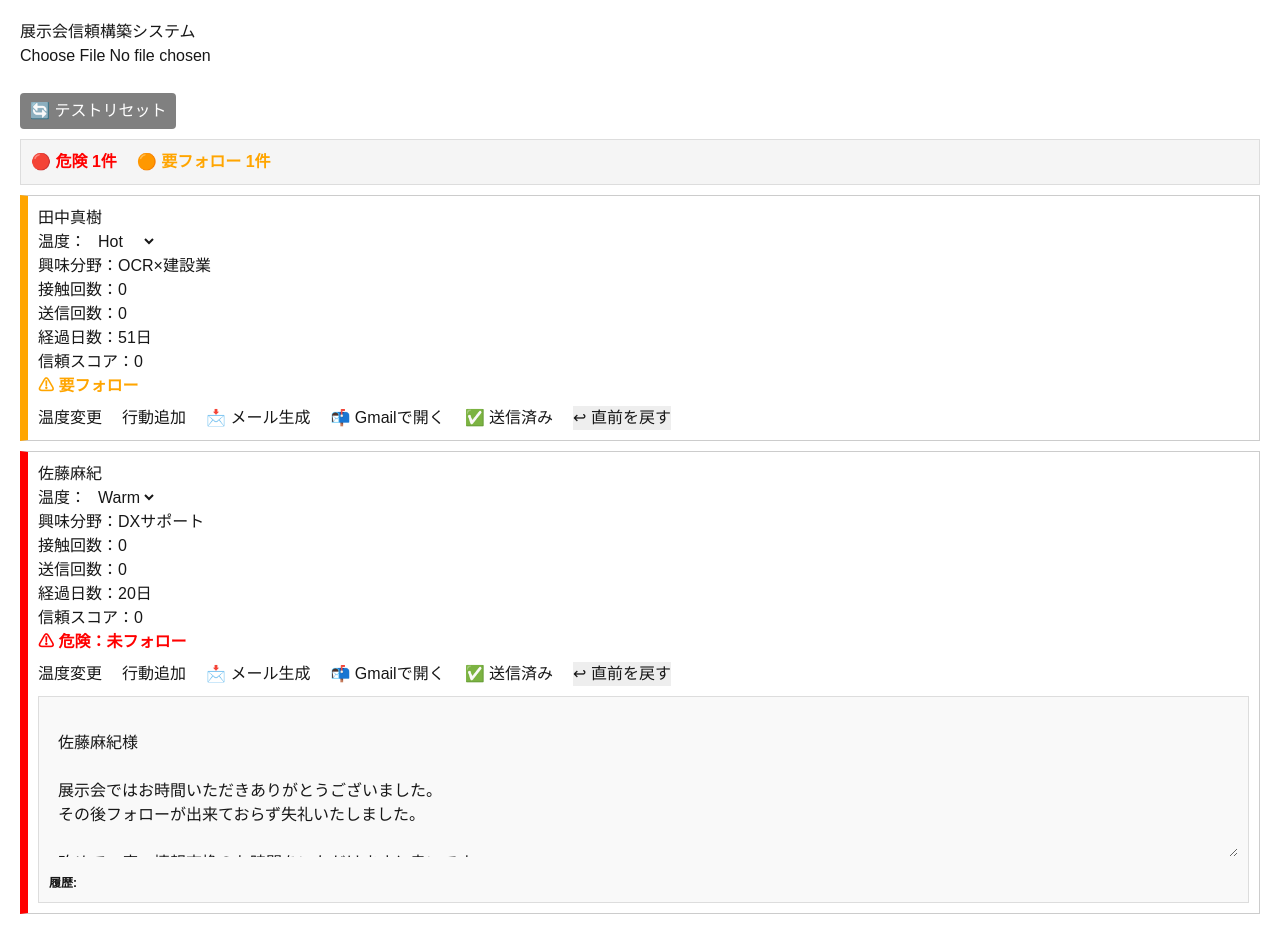
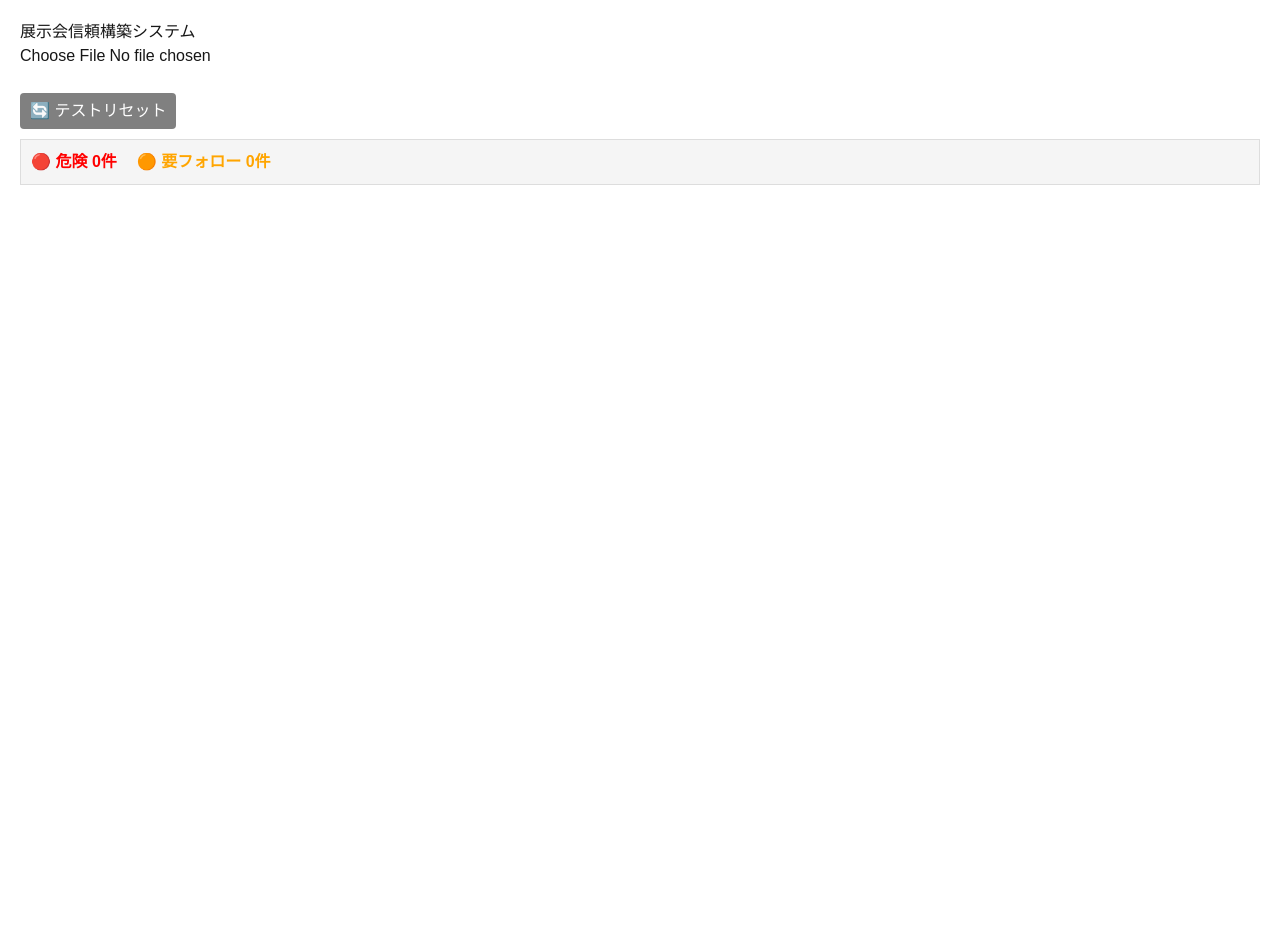
Before and after one commit to masahiko-dev/expo-trust-system, a Next.js app: page / in a window 1280 px wide. After the commit the page ends 800 px from the top, so only its background shows below. Built offline with nearby package versions, Linux system fonts and the light colour scheme.

Commit message:
Fix CSV parsing and temperature mapping

```diff
--- a/app/page.tsx
+++ b/app/page.tsx
@@ -4,50 +4,47 @@ import { useState, useEffect } from "react";
 
 type Card = {
   id: number;
+  company: string;
+  department: string;
   name: string;
-  temp: string;
+  temperature: "Hot" | "Warm" | "Cold";
   interest: string;
   email: string;
   count: number;
   sendCount: number;
   expoDate: string;
-  lastContact: string;
+  lastContactedAt: string;
 };
 
 type Interaction = {
   id: number;
   contactId: number;
-  type: "mail" | "action" | "temp";
-  value?: string; // temp のとき "Hot"/"Warm"/"Cold" を入れる
+  type: "mail" | "action" | "temperature";
+  value?: string; // temperature のとき "Hot"/"Warm"/"Cold" を入れる
   date: string;
 };
 
+type ImportedCard = Partial<Card> & { email: string };
+
 export default function Home() {
 
-  const [cards, setCards] = useState([
-    {
-      id: 1,
-      name: "田中真樹",
-      temp: "Hot",
-      interest: "OCR×建設業",
-      email: "tanaka@example.com",
-      count: 1,
-      sendCount: 0,
-      expoDate: "2026-01-01",     // 展示会日（固定）
-      lastContact: "2026-01-10"   // 最終接触日（最初は展示会日）
-    },
-    {
-      id: 2,
-      name: "佐藤麻紀",
-      temp: "Warm",
-      interest: "DXサポート",
-      email: "sato@example.com",
-      count: 0,
-      sendCount: 0,
-      expoDate: "2026-02-10",
-      lastContact: "2026-02-10"
-    }
-  ]);
+  const [cards, setCards] = useState<Card[]>([]);
+
+  // const [cards, setCards] = useState<Card[]>([
+  //   {
+  //     id: 1,
+  //     company: "株式会社OCR建設",
+  //     department: "営業部",
+  //     name: "田中真樹",
+  //     temperature: "Hot",
+  //     interest: "OCR×建設業",
+  //     email: "tanaka@example.com",
+  //     count: 1,
+  //     sendCount: 0,
+  //     expoDate: "2026-01-01",
+  //     lastContactedAt: "2026-01-10",
+  //   },
+  // ]);
 
   const [importResult, setImportResult] = useState<{
     added: number;
@@ -114,42 +111,70 @@ export default function Home() {
 
       const header = lines[0].split(",");
 
-      const newCards = lines.slice(1).map((line, index) => {
+    const newCards: ImportedCard[] = lines.slice(1).map((line, index) => {
       const values = line.split(",");
-
       const today = new Date().toISOString().split("T")[0];
 
+      const temp = values[3];
+
+      const safeTemp: Card["temperature"] =
+        temp === "Hot" || temp === "Warm" || temp === "Cold"
+          ? temp
+          : "Cold";
+
       return {
-          id: Date.now() + index,
-          name: values[0],
-          temp: values[1] || "Cold",
-          interest: values[2] || "",
-          email: values[3] || "",
-          expoDate: values[4] || today,
+        id: Date.now() + index + Math.floor(Math.random() * 100000),
 
-          // 👇 追加
+        company: values[0] || "",
+        department: values[1] || "",
+        name: values[2] || "",
+        temperature: safeTemp,
+        interest: values[4] || "",
+        email: values[5] || "",
+        expoDate: values[6] || today,
+
         count: 0,
         sendCount: 0,
-          lastContact: values[4] || today
+        lastContactedAt: values[6] || today,
       };
     });
 
       setCards(prev => {
-        const map = new Map(prev.map(card => [card.email, card]));
+        const map = new Map<string, Card>(
+          prev.map(card => [card.email, card])
+        );
 
         let added = 0;
         let updated = 0;
 
-        newCards.forEach(card => {
+      newCards.forEach((card) => {
         const existing = map.get(card.email);
+
+        const normalized: Card = {
+          id: existing?.id ?? Date.now(),
+          company: card.company ?? existing?.company ?? "",
+          department: card.department ?? existing?.department ?? "",
+          name: card.name ?? existing?.name ?? "",
+          temperature: (card.temperature ?? existing?.temperature ?? "Cold") as Card["temperature"],
+          interest: card.interest ?? existing?.interest ?? "",
+          email: card.email,
+          count: card.count ?? existing?.count ?? 0,
+          sendCount: card.sendCount ?? existing?.sendCount ?? 0,
+          expoDate: card.expoDate ?? existing?.expoDate ?? "",
+          lastContactedAt:
+            card.lastContactedAt ??
+            existing?.lastContactedAt ??
+            card.expoDate ??
+            ""
+        };
 
         if (existing) {
           updated++;
-            map.set(card.email, { ...existing, ...card });
         } else {
           added++;
-            map.set(card.email, card);
         }
+
+        map.set(card.email, normalized);
       });
 
         setImportResult({ added, updated });
@@ -199,16 +224,16 @@ export default function Home() {
               ...card,
               count: card.count + 1,
               sendCount: card.sendCount + 1,
-              lastContact: today,
+              lastContactedAt: today,
             }
           : card
       )
     );
   };
 
-  const getColor = (temp: string) => {
-    if (temp === "Hot") return "red";
-    if (temp === "Warm") return "orange";
+  const getColor = (temperature: string) => {
+    if (temperature === "Hot") return "red";
+    if (temperature === "Warm") return "orange";
     return "blue";
   };
 
@@ -217,24 +242,25 @@ export default function Home() {
     if (!current) return;
 
     const next =
-      current.temp === "Hot" ? "Warm" :
-      current.temp === "Warm" ? "Cold" :
+      current.temperature === "Hot" ? "Warm" :
+      current.temperature === "Warm" ? "Cold" :
       "Hot";
 
     changeTemp(contactId, next);
   };
 
-  const changeTemp = (contactId: number, newTemp: string) => {
+  // const changeTemp = (contactId: number, newTemp: string)
+  const changeTemp = (contactId: number, newTemp: Card["temperature"]) => {
     // ① いまの温度を cards から拾う（card はここでは使えないので cards.find）
     const current = cards.find(c => c.id === contactId);
     if (!current) return;
 
     // ② 同じ温度なら何もしない（ログも積まない）
-    if (current.temp === newTemp) return;
+    if (current.temperature === newTemp) return;
 
     // ③ cards を更新
     setCards(prev =>
-      prev.map(c => (c.id === contactId ? { ...c, temp: newTemp } : c))
+      prev.map(c => (c.id === contactId ? { ...c, temperature: newTemp } : c))
     );
 
     // ④ 履歴に1回だけ保存
@@ -243,27 +269,27 @@ export default function Home() {
       {
         id: Date.now(),
         contactId,
-        type: "temp",
+        type: "temperature",
         value: newTemp,
         date: new Date().toISOString(),
       },
     ]);
   };
 
-  const getDaysPassed = (lastContact: string) => {
+  const getDaysPassed = (lastContactedAt: string) => {
     const today = new Date();
-    const contact = new Date(lastContact);
+    const contact = new Date(lastContactedAt);
     const diff = today.getTime() - contact.getTime();
     return Math.floor(diff / (1000 * 60 * 60 * 24));
   };
 
-  const getScore = (temp: string, count: number, lastContact: string) => {
+  const getScore = (temperature: string, count: number, lastContactedAt: string) => {
     const tempScore =
-      temp === "Hot" ? 3 :
-      temp === "Warm" ? 2 : 1;
+      temperature === "Hot" ? 3 :
+      temperature === "Warm" ? 2 : 1;
 
     const baseScore = tempScore * count;
-    const days = getDaysPassed(lastContact);
+    const days = getDaysPassed(lastContactedAt);
 
     let decay = 0;
     if (days > 14) decay = 5;
@@ -273,9 +299,9 @@ export default function Home() {
     return Math.max(baseScore - decay, 0);
   };
 
-  const getRiskLevel = (temp: string, count: number, lastContact: string) => {
-    const days = getDaysPassed(lastContact);
-    const score = getScore(temp, count, lastContact);
+  const getRiskLevel = (temperature: string, count: number, lastContactedAt: string) => {
+    const days = getDaysPassed(lastContactedAt);
+    const score = getScore(temperature, count, lastContactedAt);
 
     if (days > 14 && count === 0) return "danger";
     if (days > 14 && score < 5) return "warning";
@@ -323,20 +349,20 @@ export default function Home() {
   const getSuggestedTemp = (card: Card) => {
     const last = getLastContact(card);
     const score = getScore(
-      card.temp,
+      card.temperature,
       getActionCount(card.id),
       last
     );
 
     // スコア高いのにCold/Warmなら上げ提案
-    if (score >= 8 && card.temp !== "Hot") return "Hot";
-    if (score >= 4 && card.temp === "Cold") return "Warm";
+    if (score >= 8 && card.temperature !== "Hot") return "Hot";
+    if (score >= 4 && card.temperature === "Cold") return "Warm";
 
     return null;
   };
 
   const generateMail = (card: any) => {
-    const risk = getRiskLevel(card.temp, card.count, card.lastContact);
+    const risk = getRiskLevel(card.temperature, card.count, card.lastContactedAt);
 
   if (risk === "danger") {
     return `
@@ -369,16 +395,16 @@ export default function Home() {
   const sortedCards = [...cards].sort((a, b) => {
 
     const lastA =
-      getLastContactFromHistory(a.id) ?? a.lastContact;
+      getLastContactFromHistory(a.id) ?? a.lastContactedAt;
 
     const lastB =
-      getLastContactFromHistory(b.id) ?? b.lastContact;
+      getLastContactFromHistory(b.id) ?? b.lastContactedAt;
 
     const countA = getCountFromHistory(a.id);
     const countB = getCountFromHistory(b.id);
 
     const riskPriority = (card: Card, last: string, count: number) => {
-      const risk = getRiskLevel(card.temp, count, last);
+      const risk = getRiskLevel(card.temperature, count, last);
       if (risk === "danger") return 3;
       if (risk === "warning") return 2;
       return 1;
@@ -390,8 +416,8 @@ export default function Home() {
 
     if (riskDiff !== 0) return riskDiff;
 
-    const scoreA = getScore(a.temp, countA, lastA);
-    const scoreB = getScore(b.temp, countB, lastB);
+    const scoreA = getScore(a.temperature, countA, lastA);
+    const scoreB = getScore(b.temperature, countB, lastB);
 
     return scoreB - scoreA;
   });
@@ -400,17 +426,17 @@ export default function Home() {
 
 
     const dangerCount = sortedCards.filter(card =>
-      getRiskLevel(card.temp, card.count, card.lastContact) === "danger"
+      getRiskLevel(card.temperature, card.count, card.lastContactedAt) === "danger"
     ).length;
 
     const warningCount = sortedCards.filter(card =>
-      getRiskLevel(card.temp, card.count, card.lastContact) === "warning"
+      getRiskLevel(card.temperature, card.count, card.lastContactedAt) === "warning"
     ).length;
 
 
   useEffect(() => {
     const dangerCard = sortedCards.find(card =>
-      getRiskLevel(card.temp, card.count, card.lastContact) === "danger"
+      getRiskLevel(card.temperature, card.count, card.lastContactedAt) === "danger"
     );
 
     if (dangerCard) {
@@ -484,13 +510,14 @@ export default function Home() {
           const suggested = getSuggestedTemp(card);
 
           const last =
-            getLastContactFromHistory(card.id) ?? card.lastContact;
+            getLastContactFromHistory(card.id) ?? card.lastContactedAt;
 
-          const risk = getRiskLevel(card.temp, card.count, card.lastContact);
+          const risk = getRiskLevel(card.temperature, card.count, card.lastContactedAt);
 
           return (
 
-            <div key={card.id}
+            // <div key={card.id}
+            <div key={card.email}
             style={{
               border: "1px solid #ccc",
               padding: "10px",
@@ -500,7 +527,7 @@ export default function Home() {
                 ? "red"
                 : risk === "warning"
                 ? "orange"
-                : getColor(card.temp)
+                : getColor(card.temperature)
               }`
           }}>
 
@@ -508,8 +535,9 @@ export default function Home() {
             <p>
               温度：
               <select
-                value={card.temp}
-                onChange={(e) => changeTemp(card.id, e.target.value)}
+                value={card.temperature}
+                // onChange={(e) => changeTemp(card.id, e.target.value)}
+                onChange={(e) => changeTemp(card.id, e.target.value as Card["temperature"])}
                 style={{ marginLeft: 8 }}
               >
                 <option value="Hot">Hot</option>
@@ -550,7 +578,7 @@ export default function Home() {
                   setCards(prev =>
                     prev.map(c =>
                       c.id === card.id
-                        ? { ...c, temp: suggested }
+                        ? { ...c, temperature: suggested }
                         : c
                     )
                   )
@@ -565,7 +593,7 @@ export default function Home() {
           <p>接触回数：{getCountFromHistory(card.id)}</p>
           <p>送信回数：{getSendCount(card.id)}</p>
           <p>経過日数：{getDaysPassed(last)}日</p>
-          <p>信頼スコア：{getScore(card.temp, getActionCount(card.id), last)}</p>
+          <p>信頼スコア：{getScore(card.temperature, getActionCount(card.id), last)}</p>
             {risk === "danger" && (
               <p style={{ color: "red", fontWeight: "bold" }}>
                 ⚠ 危険：未フォロー</p>
@@ -648,7 +676,7 @@ export default function Home() {
                     .map(i => (
                       <div key={i.id} style={{ display: "flex", gap: "8px" }}>
                         <span>
-                          {i.type === "temp"
+                          {i.type === "temperature"
                             ? `温度変更 → ${i.value}`
                             : i.type
                           }
```
Also changed, not shown: 1 other file (tests, documents, lock files or other folders). Lines whose indentation alone changed are shown as unchanged.
